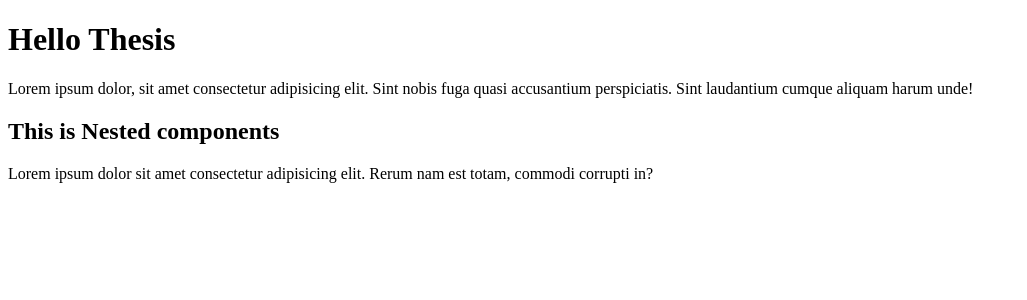
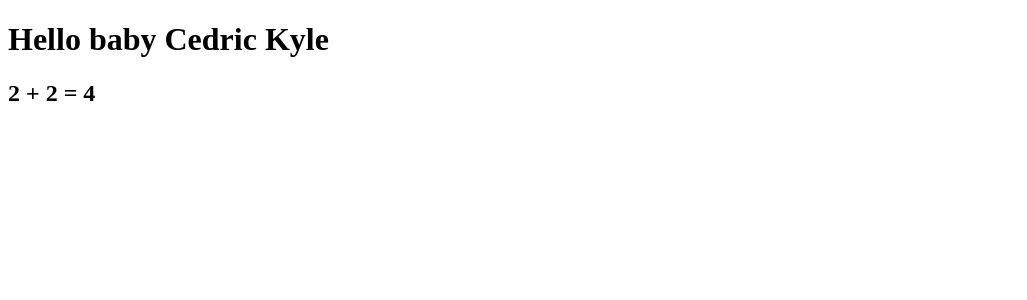
Before and after one commit to CedricKyle/my-vue-journey, a Vue app: page / in a window 1280 px wide. Shown: the top 300 px of the page, without its empty margins (0-1027 px from the left). Built offline with nearby package versions, Linux system fonts and the light colour scheme.

Commit message:
text-interpolation

```diff
--- a/src/App.vue
+++ b/src/App.vue
@@ -1,9 +1,9 @@
 <script setup>
-  import HelloThesis from './components/HelloThesis.vue';
+  import MyComponent from './components/MyComponent.vue';
 </script>
 
 <template>
-  <HelloThesis />
+  <MyComponent />
 </template>
 
 <style scoped></style>
--- a/src/components/AnotherComponents.vue
+++ /dev/null
@@ -1,6 +0,0 @@
-<template>
-  <h2>This is Nested components</h2>
-  <p>
-    Lorem ipsum dolor sit amet consectetur adipisicing elit. Rerum nam est totam, commodi corrupti in?
-  </p>
-</template>
--- a/src/components/HelloThesis.vue
+++ /dev/null
@@ -1,13 +0,0 @@
-<!-- js -->
-<script setup>
-  import AnotherComponent from "./AnotherComponents.vue";
-</script>
-
-<!--HTML-->
-<template>
-  <h1>Hello Thesis</h1>
-  <p>
-    Lorem ipsum dolor, sit amet consectetur adipisicing elit. Sint nobis fuga quasi accusantium perspiciatis. Sint laudantium cumque aliquam harum unde!
-  </p>
-  <AnotherComponent />
-</template>
--- /dev/null
+++ b/src/components/MyComponent.vue
@@ -0,0 +1,12 @@
+<script setup>
+  const greet = 'Hello baby '
+  const myNAME = 'Cedric Kyle'
+  function add(x, y) {
+    return x + y;
+  }
+</script>
+
+<template>
+  <h1>{{greet + myNAME }}</h1>
+  <h2>2 + 2 = {{ add(2, 2) }}</h2>
+</template>
```
